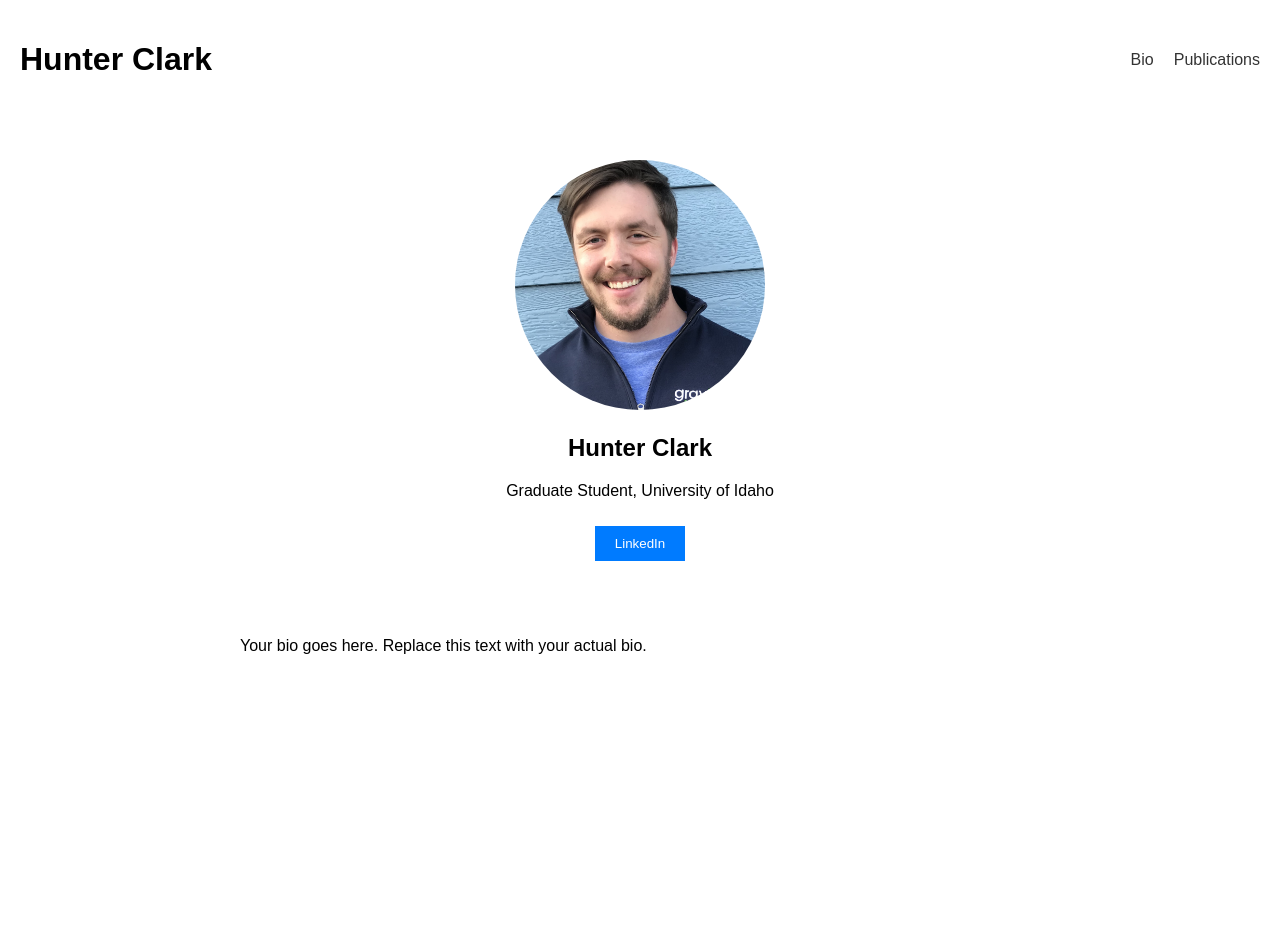
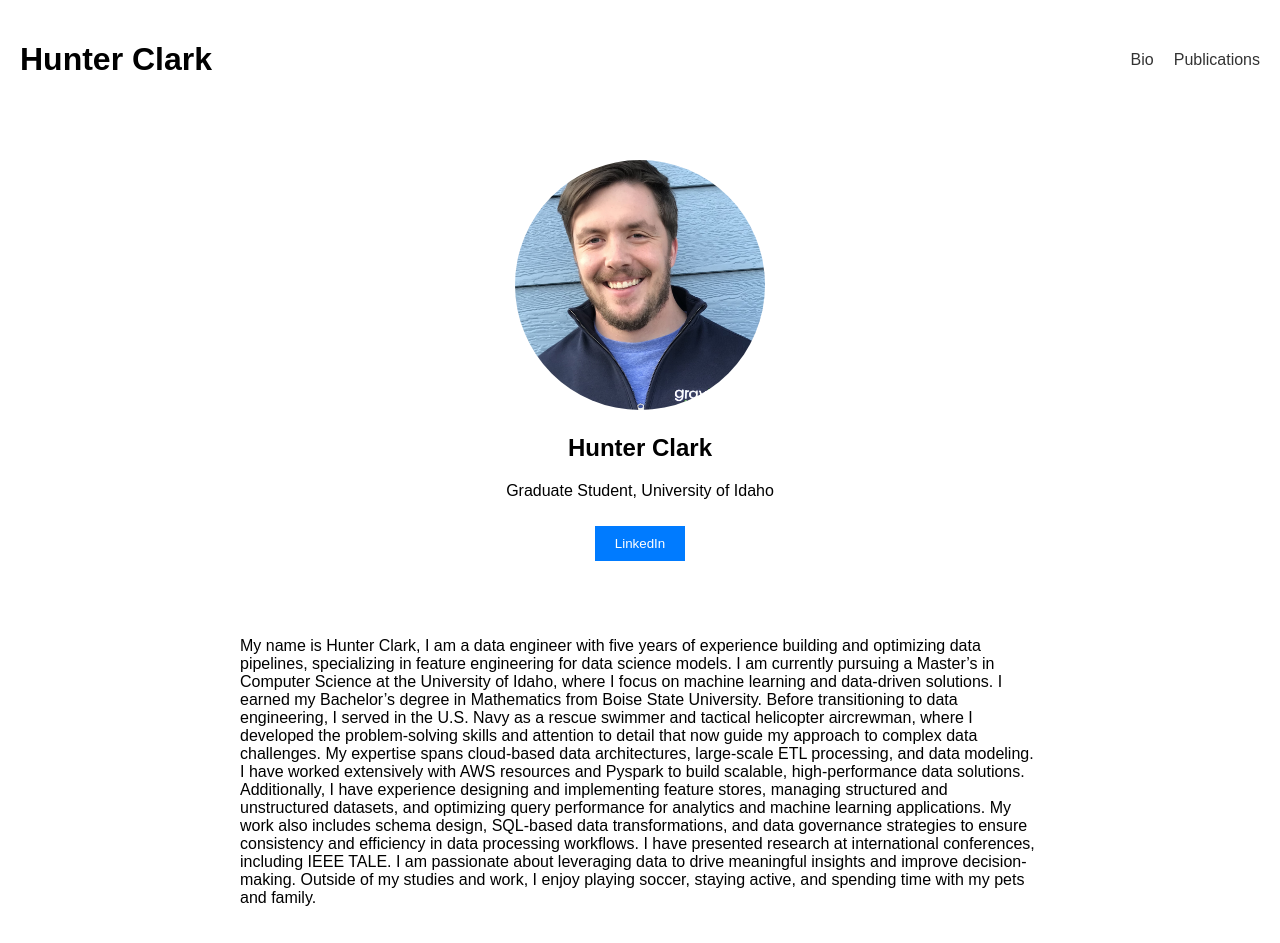
Before and after one commit to techrc195/techrc195.github.io, a plain HTML site: page index.html in a window 1280 px wide. Before the commit the page ends 800 px from the top, so only its background shows below. Drawn offline with Linux system fonts and the light colour scheme.

Commit message:
added bio

```diff
--- a/index.html
+++ b/index.html
@@ -62,7 +62,11 @@
         <a href="www.linkedin.com/in/hunterclark91" target="_blank"><button>LinkedIn</button></a>
     </div>
     <div class="bio">
-        <p>Your bio goes here. Replace this text with your actual bio.</p>
+        <p>My name is Hunter Clark, I am a data engineer with five years of experience building and optimizing data pipelines, specializing in feature engineering for data science models. I am currently pursuing a Master’s in Computer Science at the University of Idaho, where I focus on machine learning and data-driven solutions. I earned my Bachelor’s degree in Mathematics from Boise State University.
+
+            Before transitioning to data engineering, I served in the U.S. Navy as a rescue swimmer and tactical helicopter aircrewman, where I developed the problem-solving skills and attention to detail that now guide my approach to complex data challenges. My expertise spans cloud-based data architectures, large-scale ETL processing, and data modeling. I have worked extensively with AWS resources and Pyspark to build scalable, high-performance data solutions. Additionally, I have experience designing and implementing feature stores, managing structured and unstructured datasets, and optimizing query performance for analytics and machine learning applications. My work also includes schema design, SQL-based data transformations, and data governance strategies to ensure consistency and efficiency in data processing workflows. I have presented research at international conferences, including IEEE TALE.
+
+            I am passionate about leveraging data to drive meaningful insights and improve decision-making. Outside of my studies and work, I enjoy playing soccer, staying active, and spending time with my pets and family.</p>
     </div>
 </body>
 </html>
```
